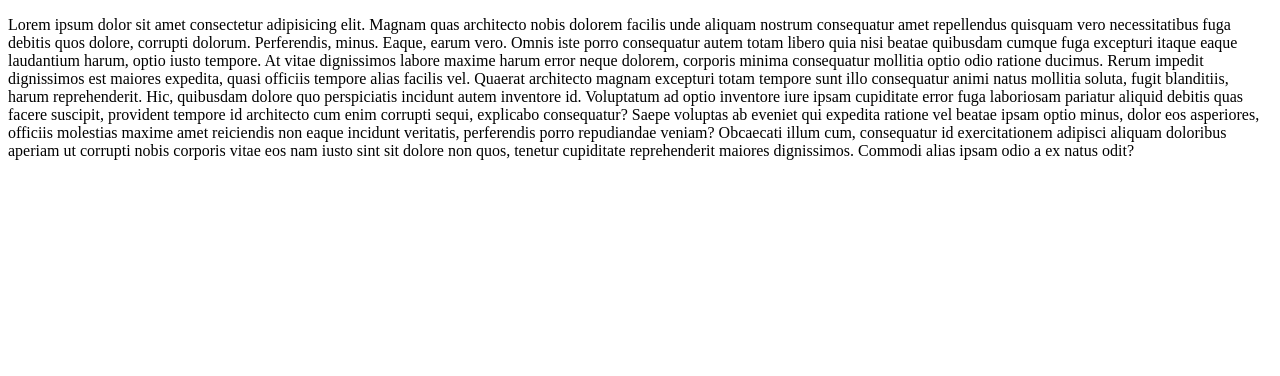
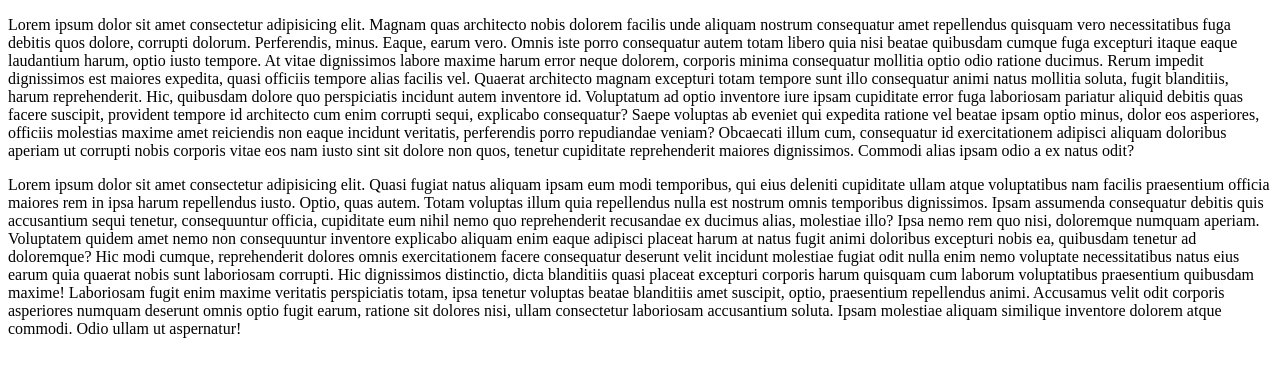
Before and after one commit to githaefrancis/collab, a plain HTML site: page index.html in a window 1280 px wide. Drawn offline with Linux system fonts and the light colour scheme.

Commit message:
add paragraph

```diff
--- a/index.html
+++ b/index.html
@@ -34,6 +34,32 @@
       </p>
     </div>
 
-    <div class="section_two"></div>
+    <div class="section_two">
+      <p>
+        Lorem ipsum dolor sit amet consectetur adipisicing elit. Quasi fugiat
+        natus aliquam ipsam eum modi temporibus, qui eius deleniti cupiditate
+        ullam atque voluptatibus nam facilis praesentium officia maiores rem in
+        ipsa harum repellendus iusto. Optio, quas autem. Totam voluptas illum
+        quia repellendus nulla est nostrum omnis temporibus dignissimos. Ipsam
+        assumenda consequatur debitis quis accusantium sequi tenetur,
+        consequuntur officia, cupiditate eum nihil nemo quo reprehenderit
+        recusandae ex ducimus alias, molestiae illo? Ipsa nemo rem quo nisi,
+        doloremque numquam aperiam. Voluptatem quidem amet nemo non consequuntur
+        inventore explicabo aliquam enim eaque adipisci placeat harum at natus
+        fugit animi doloribus excepturi nobis ea, quibusdam tenetur ad
+        doloremque? Hic modi cumque, reprehenderit dolores omnis exercitationem
+        facere consequatur deserunt velit incidunt molestiae fugiat odit nulla
+        enim nemo voluptate necessitatibus natus eius earum quia quaerat nobis
+        sunt laboriosam corrupti. Hic dignissimos distinctio, dicta blanditiis
+        quasi placeat excepturi corporis harum quisquam cum laborum voluptatibus
+        praesentium quibusdam maxime! Laboriosam fugit enim maxime veritatis
+        perspiciatis totam, ipsa tenetur voluptas beatae blanditiis amet
+        suscipit, optio, praesentium repellendus animi. Accusamus velit odit
+        corporis asperiores numquam deserunt omnis optio fugit earum, ratione
+        sit dolores nisi, ullam consectetur laboriosam accusantium soluta. Ipsam
+        molestiae aliquam similique inventore dolorem atque commodi. Odio ullam
+        ut aspernatur!
+      </p>
+    </div>
   </body>
 </html>
```
